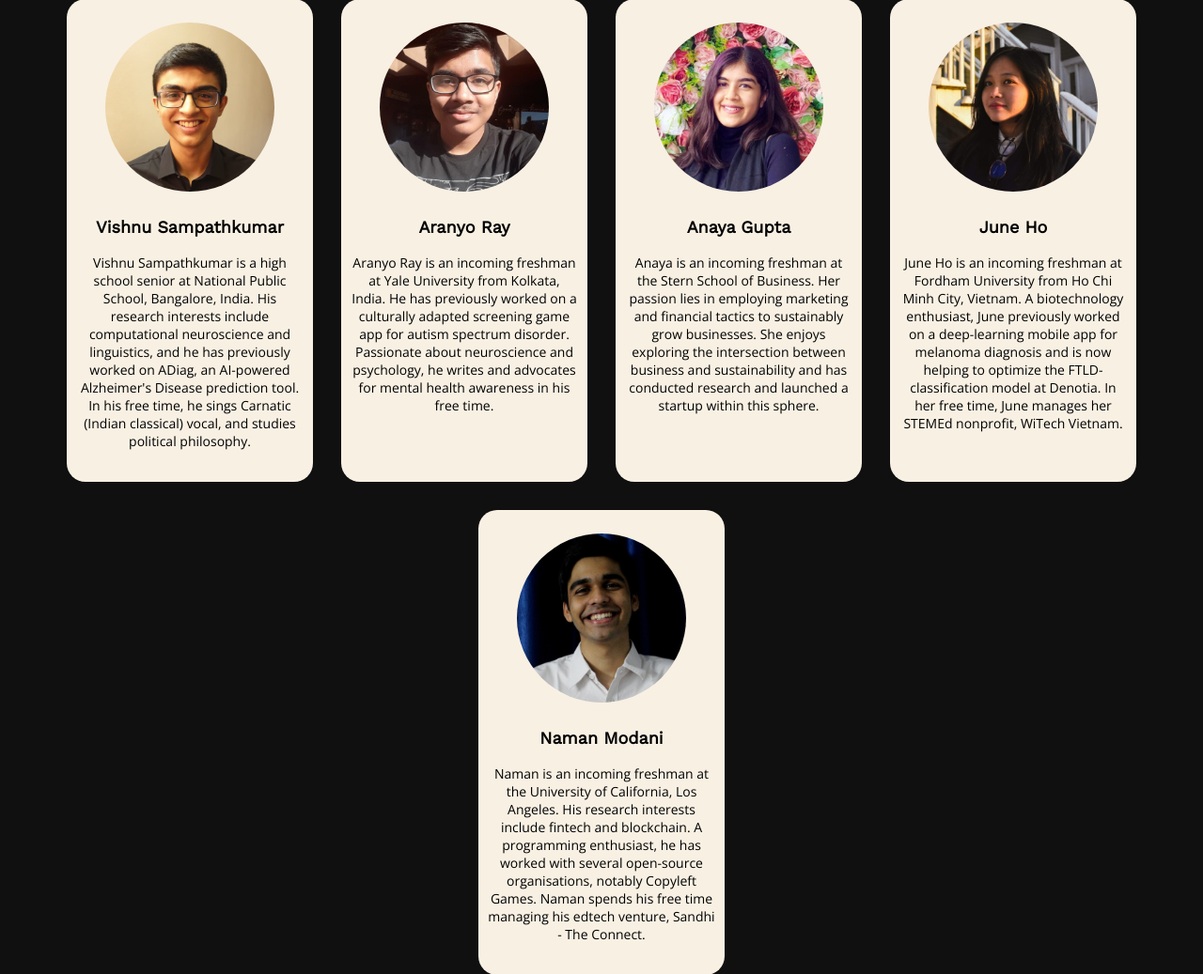
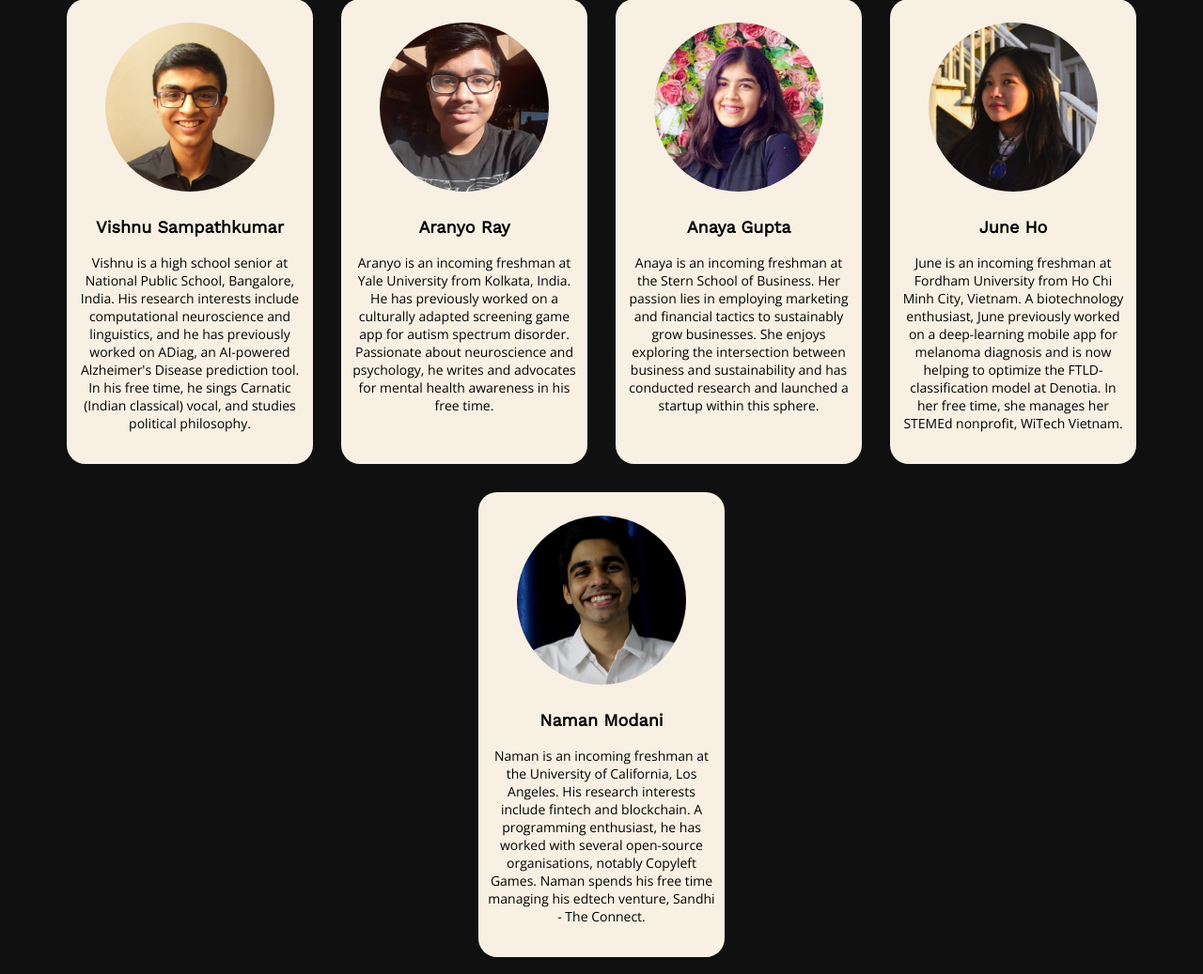
Before and after one commit to namanmodani/denotia, a Flask app: page /about/ in a window 1280 px wide. Shown: the part 165-1202 px from the top of the page at 94% size. Run offline with Flask 2, Linux system fonts and the light colour scheme; some libraries are stand-ins or nearby versions.

Commit message:
Update about.html

```diff
--- a/templates/about.html
+++ b/templates/about.html
@@ -161,7 +161,7 @@ img {
         </div>
           <p class = "x2"> Vishnu Sampathkumar </p>
           <p class = "x3">
-            Vishnu Sampathkumar is a high school senior at National Public School, Bangalore, India.
+            Vishnu is a high school senior at National Public School, Bangalore, India.
             His research interests include computational neuroscience and linguistics, and he has previously worked on ADiag, an AI-powered Alzheimer's Disease prediction tool.
             In his free time, he sings Carnatic (Indian classical) vocal, and studies political philosophy.
           </p>
@@ -178,7 +178,7 @@ img {
         </div>
           <p class = "x2"> Aranyo Ray </p>
           <p class = "x3">
-            Aranyo Ray is an incoming freshman at Yale University from Kolkata, India.
+            Aranyo is an incoming freshman at Yale University from Kolkata, India.
             He has previously worked on a culturally adapted screening game app for autism spectrum disorder.
             Passionate about neuroscience and psychology, he writes and advocates for mental health awareness in his free time.
           </p>
@@ -212,9 +212,9 @@ img {
         </div>
           <p class = "x2"> June Ho </p>
           <p class = "x3">
-            June Ho is an incoming freshman at Fordham University from Ho Chi Minh City, Vietnam.
+            June is an incoming freshman at Fordham University from Ho Chi Minh City, Vietnam.
             A biotechnology enthusiast, June previously worked on a deep-learning mobile app for melanoma diagnosis and is now helping to optimize the FTLD-classification model at Denotia.
-            In her free time, June manages her STEMEd nonprofit, WiTech Vietnam.
+            In her free time, she manages her STEMEd nonprofit, WiTech Vietnam.
           </p>
     </div>
 
```
